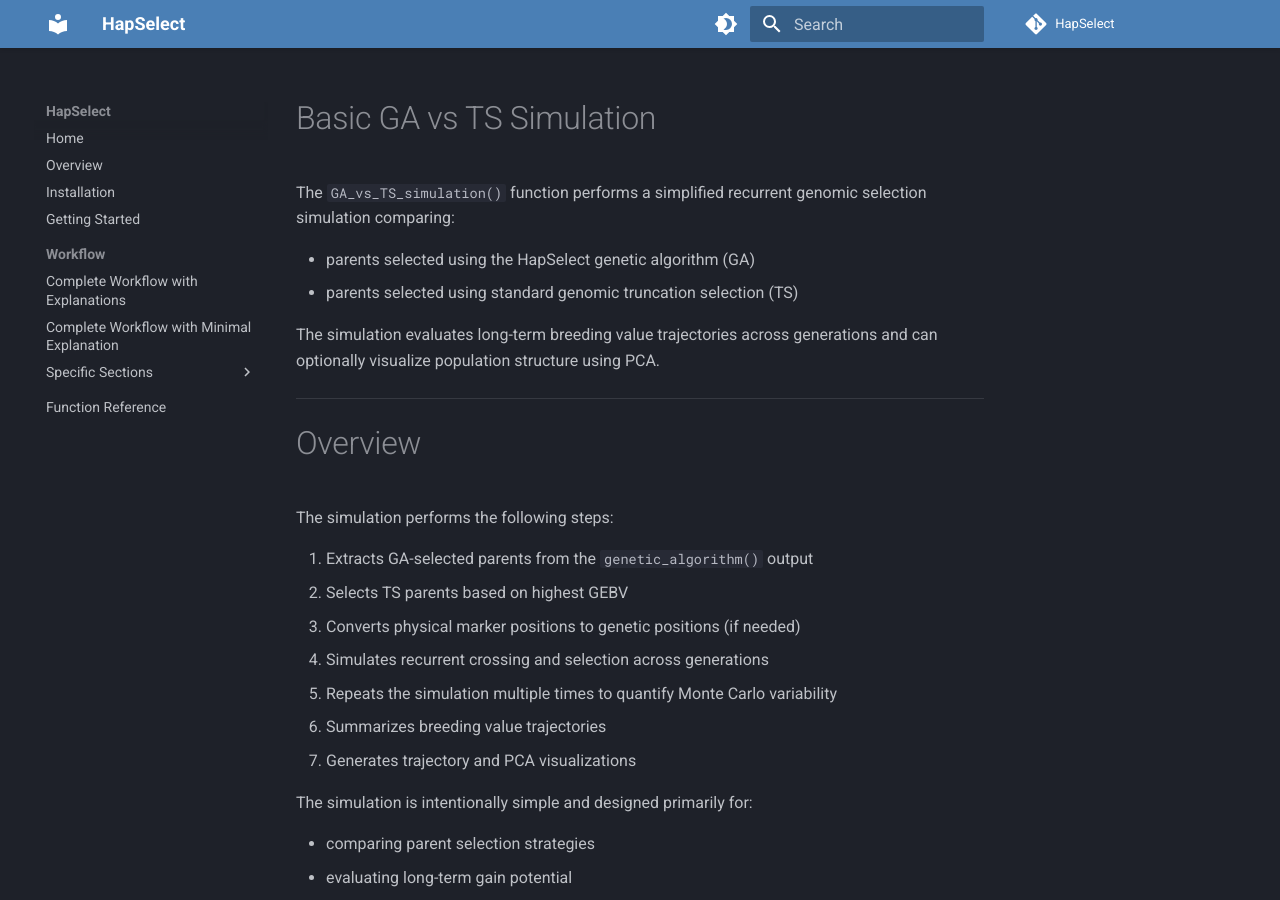
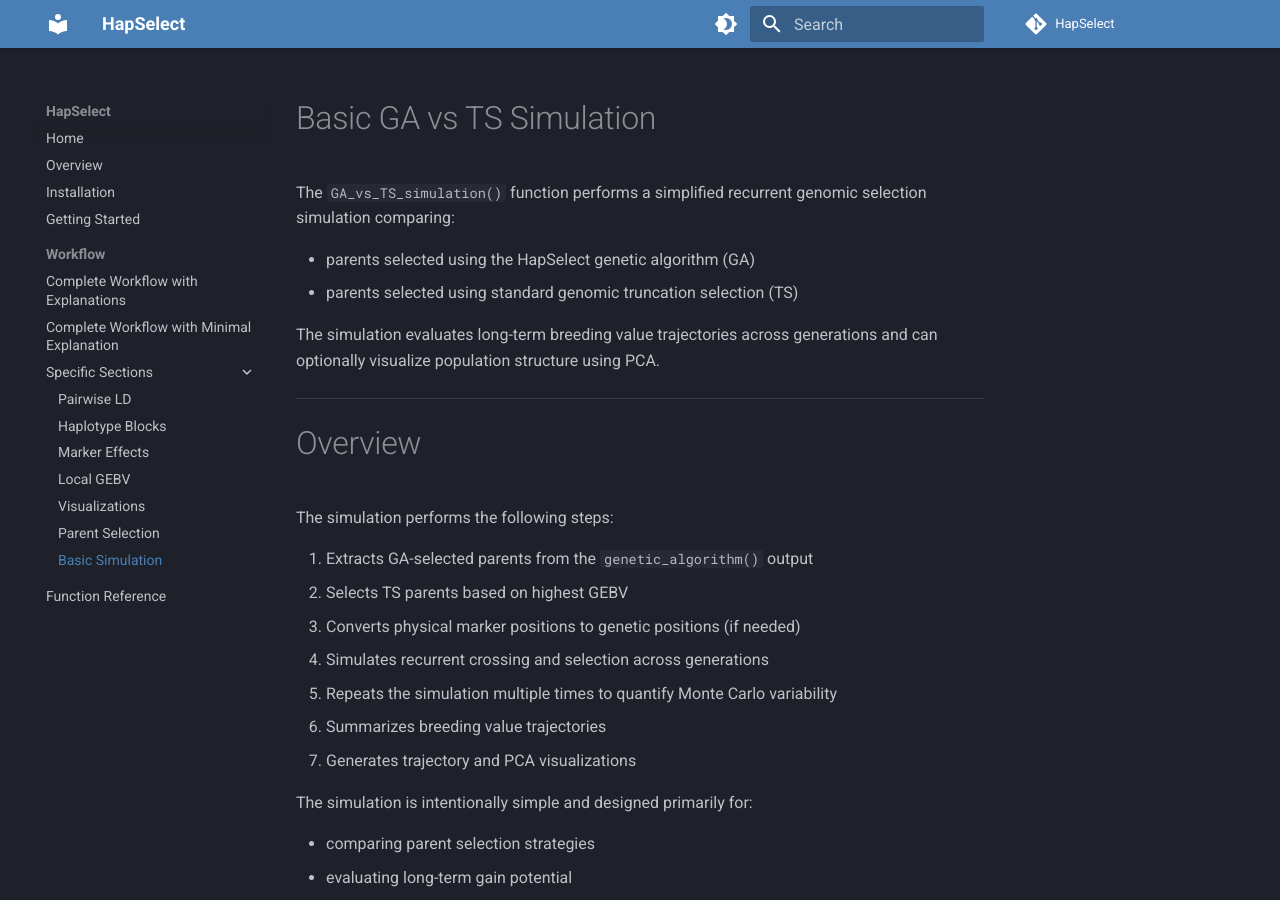
Before and after one commit to wrshf7/HapSelect-Docs, an MkDocs documentation site: the page built from docs/workflow/basic-simulation.md, in a window 1280 px wide and 900 px high. Built offline with MkDocs 1.6.1 and Material for MkDocs 9.7.7, drawn with Linux system fonts in a browser that asks for light colours; comment, search, counter and statistics services are not loaded.

Commit message:
Update mkdocs.yml

```diff
--- a/mkdocs.yml
+++ b/mkdocs.yml
@@ -64,5 +64,5 @@ nav:
         - Local GEBV: workflow/local-gebv.md
         - Visualizations: workflow/visualizations.md
         - Parent Selection: workflow/parent-selection.md
-        - Basic Simulation: workflow/basic-siulation.md
+        - Basic Simulation: workflow/basic-simulation.md
   - Function Reference: reference.md
```
